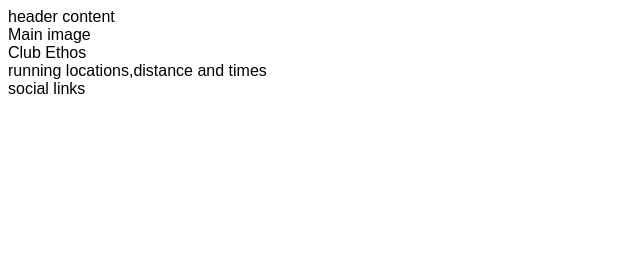
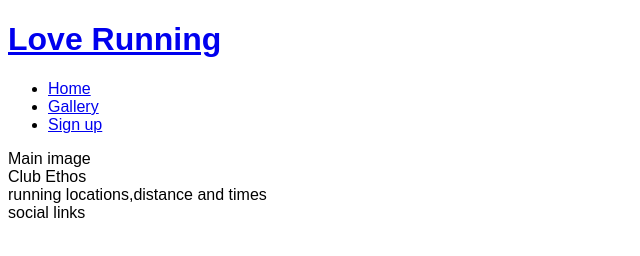
Before and after one commit to JanicaCosta/Love-Running, a plain HTML site: page index.html in a window 1280 px wide. Shown: the whole page, without its empty margins (0-640 px from the left). Drawn offline with Linux system fonts and the light colour scheme.

Commit message:
add basic header struture

```diff
--- a/index.html
+++ b/index.html
@@ -10,7 +10,24 @@
     <title>Love Running</title>
 </head>
 <body>
-    <header>header content</header>
+    <header>
+        <a href="index.html">
+            <h1>Love Running</h1>
+        </a>
+        <nav>
+            <ul>
+                <li>
+                    <a href="index.html">Home</a>
+                </li>
+                <li>
+                    <a href="#">Gallery</a>
+                </li>
+                <li>
+                    <a href="#">Sign up</a>
+                </li>
+            </ul>
+        </nav>
+    </header>
     <section>
         Main image
     </section>
```
